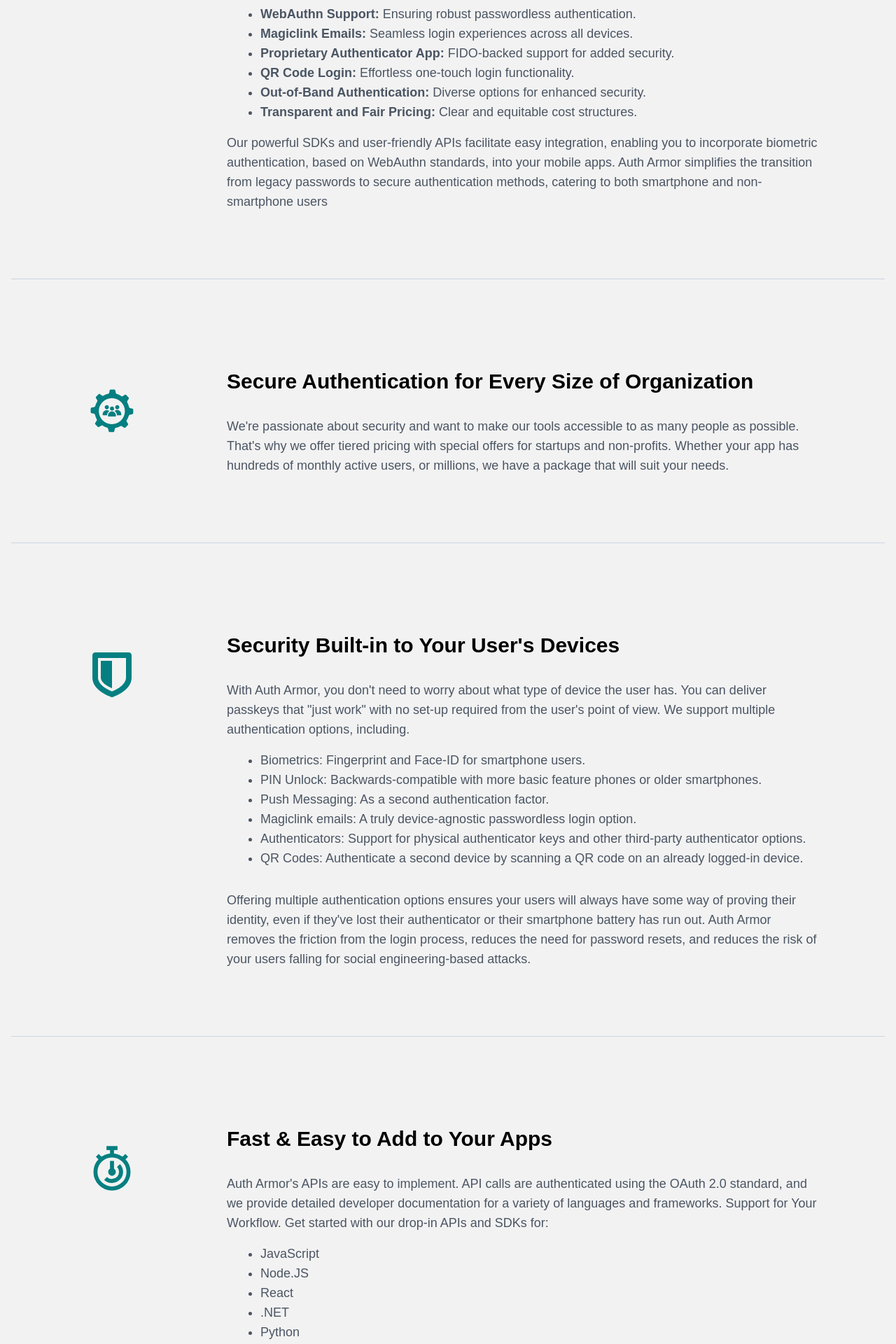
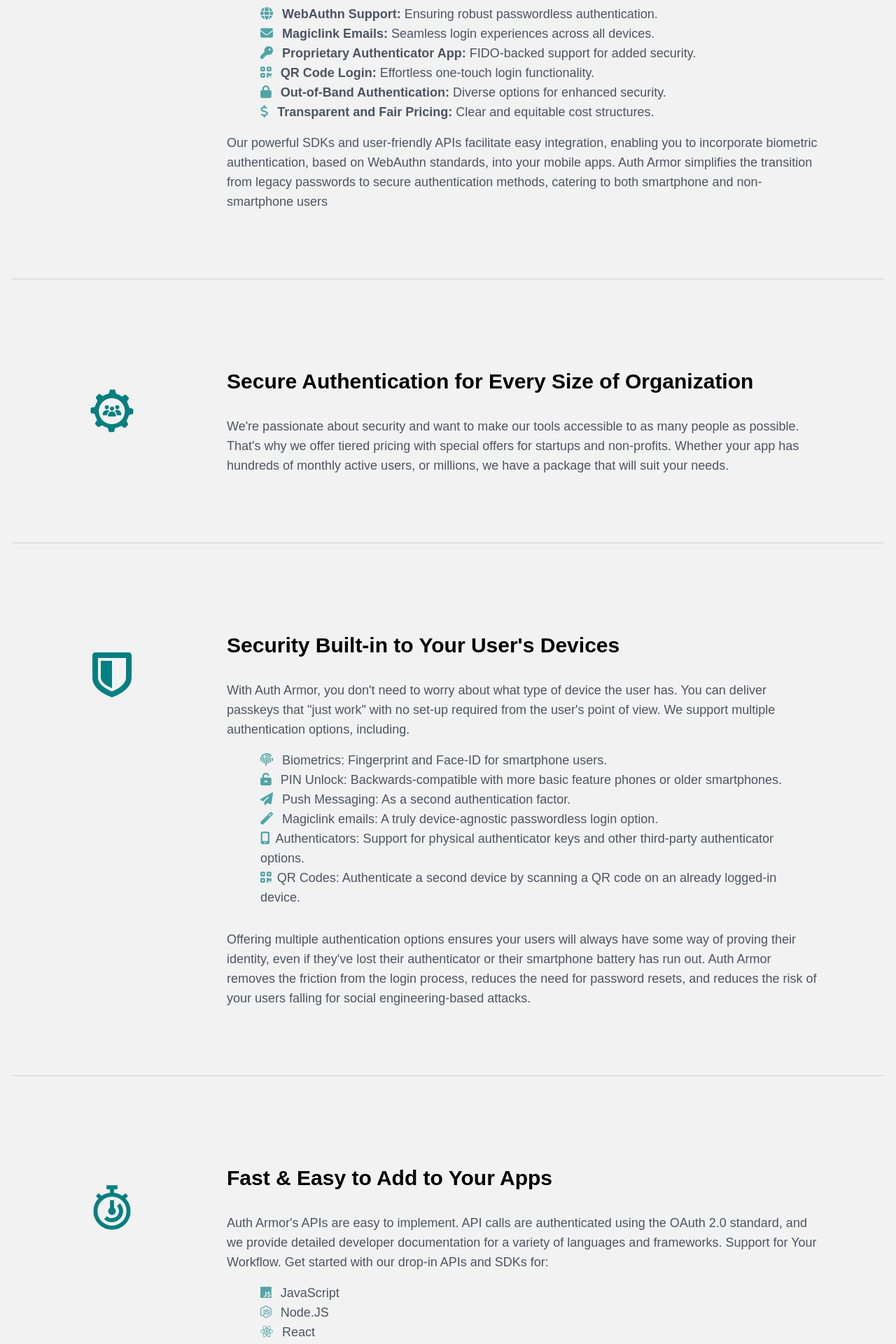
Before and after one commit to kipruto/autharmor, a Next.js app: page / in a window 1280 px wide. Shown: the part 5280-7200 px from the top of the page at 70% size. Built offline with nearby package versions, Linux system fonts and the light colour scheme; no server answers; a web font is replaced by a local one.

Commit message:
add-icons

```diff
--- a/package.json
+++ b/package.json
@@ -9,7 +9,9 @@
     "lint": "next lint"
   },
   "dependencies": {
+    "@fortawesome/fontawesome-free": "^6.5.1",
     "@fortawesome/fontawesome-svg-core": "^6.5.1",
+    "@fortawesome/free-brands-svg-icons": "^6.5.1",
     "@fortawesome/free-solid-svg-icons": "^6.5.1",
     "@fortawesome/react-fontawesome": "^0.2.0",
     "framer-motion": "^11.0.0",
--- a/src/components/why-choose-us/constants.tsx
+++ b/src/components/why-choose-us/constants.tsx
@@ -2,6 +2,17 @@
 import SecureOrgIcon from "svg-icons/why-choose-us/secure-org";
 import ShieldIcon from "svg-icons/why-choose-us/shield";
 import TimerIcon from "svg-icons/why-choose-us/timer";
+
+import { FontAwesomeIcon } from '@fortawesome/react-fontawesome';
+import { faGlobe, faEnvelope, faKey, faQrcode , faDollarSign, faTag , faLock, faFingerprint, faUnlockAlt,  faPaperPlane, faMagic,  faMobileAlt  } from '@fortawesome/free-solid-svg-icons';
+import { faJs, faNodeJs, faReact, faMicrosoft, faPython } from '@fortawesome/free-brands-svg-icons';
+
+
+
+
+// QR Code icon
+
+
 
 export const WHY_CHOOSE_US_ITEMS = [
   {
@@ -11,30 +22,30 @@
       <>
         <p>Our Authentication Options Include but not limited to:</p>
 
-        <ul className="list-disc pl-12 mt-4">
+        <ul className="list-none pl-12 mt-4">
           <li>
-            <span className="font-bold">WebAuthn Support:</span> Ensuring robust
+            <span className="font-bold"><FontAwesomeIcon icon={faGlobe} className="text-primary-200 mr-2" /> WebAuthn Support:</span> Ensuring robust
             passwordless authentication.
           </li>
           <li>
-            <span className="font-bold">Magiclink Emails:</span> Seamless login
+            <span className="font-bold"> <FontAwesomeIcon icon={faEnvelope} className="text-primary-200 mr-2" /> Magiclink Emails:</span> Seamless login
             experiences across all devices.
           </li>
           <li>
-            <span className="font-bold">Proprietary Authenticator App: </span>
+            <span className="font-bold"><FontAwesomeIcon icon={faKey} className="text-primary-200 mr-2" /> Proprietary Authenticator App: </span>
             FIDO-backed support for added security.
           </li>
           <li>
-            <span className="font-bold">QR Code Login: </span>
+            <span className="font-bold"> <FontAwesomeIcon icon={faQrcode} className="text-primary-200 mr-2" /> QR Code Login: </span>
             Effortless one-touch login functionality.
           </li>
           <li>
-            <span className="font-bold">Out-of-Band Authentication: </span>
+            <span className="font-bold"><FontAwesomeIcon icon={faLock} className="text-primary-200 mr-2" /> Out-of-Band Authentication: </span>
             Diverse options for enhanced security.
           </li>
 
           <li>
-            <span className="font-bold">Transparent and Fair Pricing: </span>
+            <span className="font-bold"><FontAwesomeIcon icon={faDollarSign} className="text-primary-200 mr-2" /> Transparent and Fair Pricing: </span>
             Clear and equitable cost structures.
           </li>
         </ul>
@@ -65,21 +76,21 @@
         user has. You can deliver passkeys that "just work" with no set-up
         required from the user's point of view. We support multiple
         authentication options, including.
-        <ul className="mt-4 pl-12 list-disc">
-          <li>Biometrics: Fingerprint and Face-ID for smartphone users.</li>
+        <ul className="mt-4 pl-12 list-none">
+          <li><FontAwesomeIcon icon={faFingerprint} className="text-primary-200 mr-2" /> Biometrics: Fingerprint and Face-ID for smartphone users.</li>
           <li>
-            PIN Unlock: Backwards-compatible with more basic feature phones or
+          <FontAwesomeIcon icon={faUnlockAlt} className="text-primary-200 mr-2" /> PIN Unlock: Backwards-compatible with more basic feature phones or
             older smartphones.
           </li>
-          <li>Push Messaging: As a second authentication factor.</li>
+          <li><FontAwesomeIcon icon={faPaperPlane} className="text-primary-200 mr-2" /> Push Messaging: As a second authentication factor.</li>
           <li>
-            Magiclink emails: A truly device-agnostic passwordless login option.
+          <FontAwesomeIcon icon={faMagic} className="text-primary-200 mr-2" /> Magiclink emails: A truly device-agnostic passwordless login option.
           </li>
-          <li>
+          <li><FontAwesomeIcon icon={faMobileAlt} className="text-primary-200 mr-2" />
             Authenticators: Support for physical authenticator keys and other
             third-party authenticator options.
           </li>
-          <li>
+          <li> <FontAwesomeIcon icon={faQrcode} className="text-primary-200 mr-2" />
             QR Codes: Authenticate a second device by scanning a QR code on an
             already logged-in device.
           </li>
@@ -105,12 +116,12 @@
         using the OAuth 2.0 standard, and we provide detailed developer
         documentation for a variety of languages and frameworks. Support for
         Your Workflow. Get started with our drop-in APIs and SDKs for:
-        <ul className="pl-12 mt-4 list-disc">
-          <li>JavaScript</li>
-          <li>Node.JS</li>
-          <li>React</li>
+        <ul className="pl-12 mt-4 list-none">
+          <li><FontAwesomeIcon icon={faJs} className="text-primary-200 mr-2" /> JavaScript</li>
+          <li><FontAwesomeIcon icon={faNodeJs} className="text-primary-200 mr-2" /> Node.JS</li>
+          <li><FontAwesomeIcon icon={faReact} className="text-primary-200 mr-2" /> React</li>
           <li>.NET</li>
-          <li>Python</li>
+          <li><FontAwesomeIcon icon={faPython} className="text-primary-200 mr-2" /> Python</li>
         </ul>
         <p className="mt-4">
           To get started, simply register for a developer account and create an
```
Also changed, not shown: 1 other file (tests, documents, lock files or other folders).
